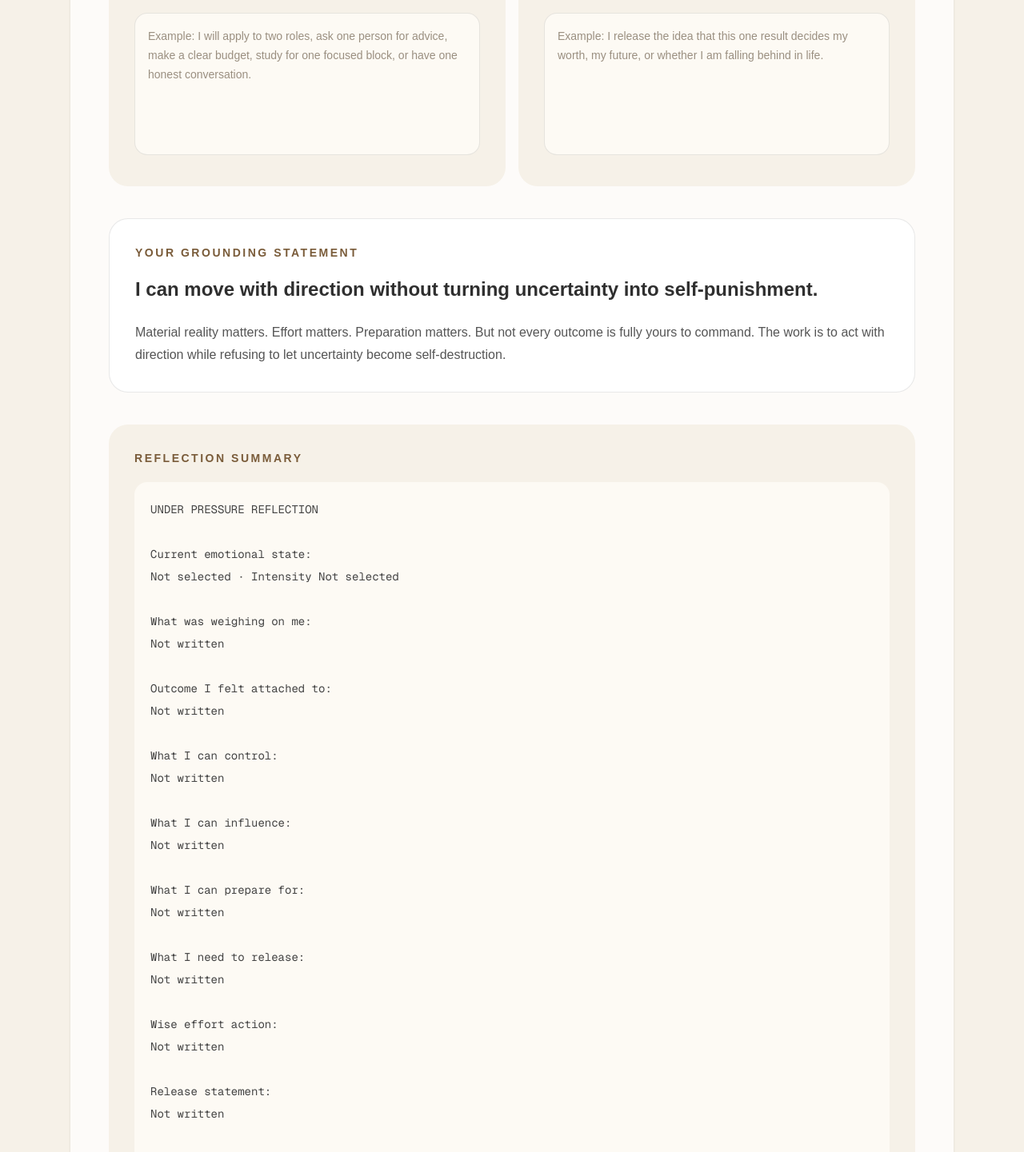
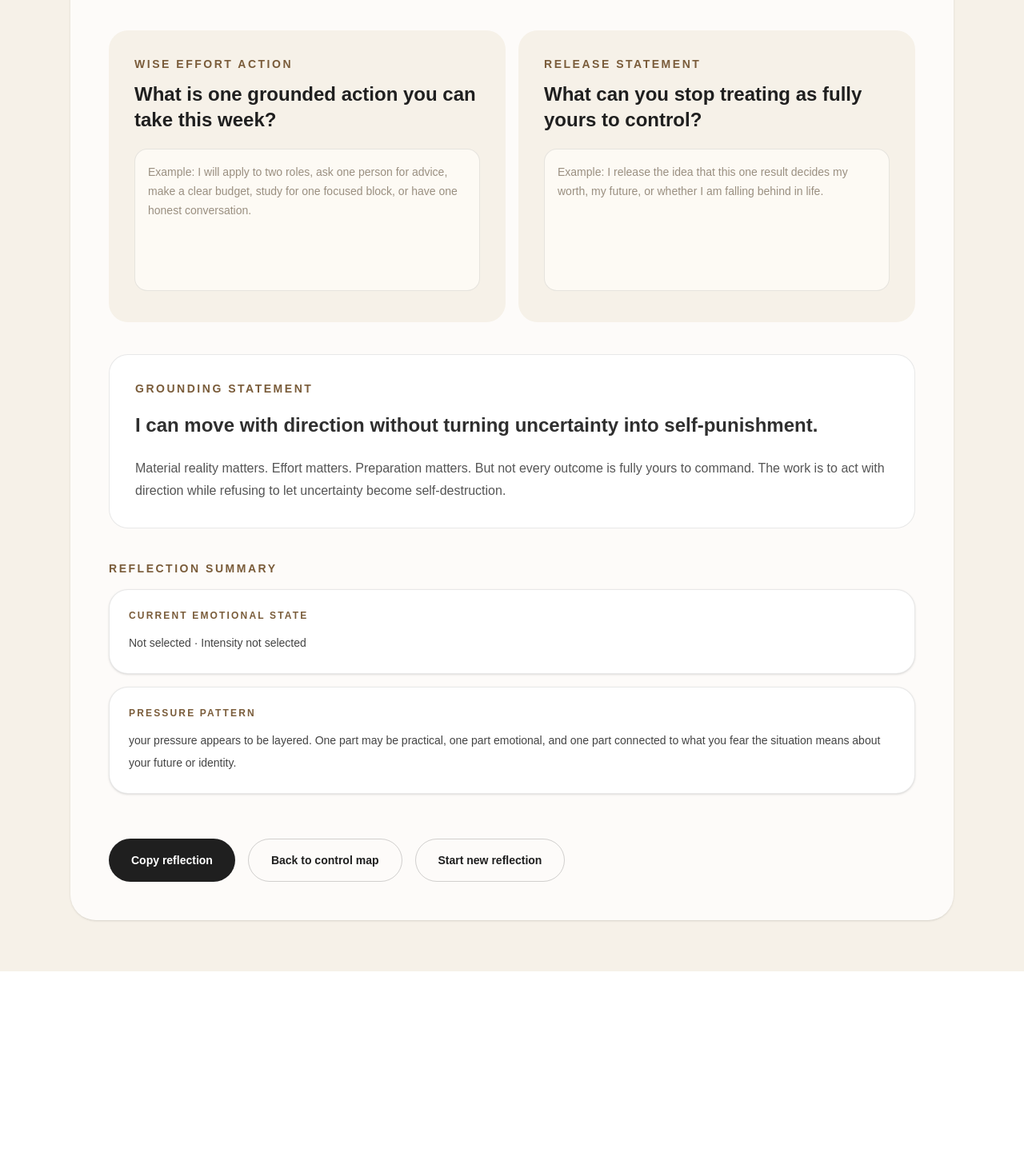
Before and after one commit to diegouriber/under-pressure, a Next.js app: page /final in a window 1280 px wide. Shown: the part 528-1969 px from the top of the page at 80% size. After the commit the page ends 1743 px from the top, so only its background shows below. Built offline with nearby package versions, Linux system fonts and the light colour scheme.

Commit message:
Improve final reflection summary page

```diff
--- a/app/final/page.tsx
+++ b/app/final/page.tsx
@@ -5,6 +5,7 @@ import FlowShell from "../components/FlowShell";
 import {
   analyzePressure,
   clearSession,
+  hasMinimumReflection,
   loadSession,
   saveSession,
   type UnderPressureSession,
@@ -18,39 +19,73 @@ export default function FinalPage() {
     setSession(loadSession());
   }, []);
 
-  if (!session) return null;
+  if (!session) {
+    return (
+      <main className="min-h-screen bg-[#f6f1e8] text-[#1f1f1f]">
+        <section className="mx-auto flex min-h-screen max-w-4xl flex-col justify-center px-6 py-16">
+          <p>Loading reflection...</p>
+        </section>
+      </main>
+    );
+  }
 
   const analysis = analyzePressure(session);
+  const completeEnough = hasMinimumReflection(session);
 
-  const updateSession = (updates: Partial<UnderPressureSession>) => {
-    const next = { ...session, ...updates };
-    setSession(next);
-    saveSession(next);
-  };
+  function updateSession(updates: Partial<UnderPressureSession>) {
+    if (!session) return;
 
-  const finalReflection = buildFinalReflection(session, analysis.groundingStatement);
+    const nextSession = {
+      ...session,
+      ...updates,
+    };
 
-  const copyReflection = async () => {
+    setSession(nextSession);
+    saveSession(nextSession);
+  }
+
+  const finalReflection = buildFinalReflection(
+    session,
+    analysis.groundingStatement
+  );
+
+  async function copyReflection() {
     await navigator.clipboard.writeText(finalReflection);
     setCopied(true);
 
     setTimeout(() => {
       setCopied(false);
     }, 2000);
-  };
+  }
 
-  const reset = () => {
+  function resetReflection() {
     clearSession();
     window.location.href = "/";
-  };
+  }
 
   return (
     <FlowShell
       step={7}
       eyebrow="Wise effort plan"
       title="Leave with direction, not fixation."
-      description="You do not need to solve your whole future today. The goal is to leave with one responsible action and one thing you are willing to stop carrying as if it were fully yours to control."
+      description="This is the closing point of the reflection: one responsible action, one thing to release, and one grounding statement to carry forward."
     >
+      {!completeEnough && (
+        <div className="mt-10 rounded-3xl border border-[#d6a33a]/30 bg-[#fff7df] p-6">
+          <div className="flex gap-3">
+            <span className="text-2xl">⚠️</span>
+            <div>
+              <h2 className="font-semibold">Some reflection steps are incomplete.</h2>
+              <p className="mt-2 text-sm leading-6 text-[#66552b]">
+                The final summary works best after completing the pressure,
+                attachment, control, and release sections. You can still finish
+                here, but some parts may be missing.
+              </p>
+            </div>
+          </div>
+        </div>
+      )}
+
       <div className="mt-10 grid gap-4 md:grid-cols-2">
         <div className="rounded-3xl bg-[#f6f1e8] p-6 md:p-8">
           <p className="text-sm font-semibold uppercase tracking-[0.18em] text-[#7a5c3a]">
@@ -58,7 +93,7 @@ export default function FinalPage() {
           </p>
 
           <h2 className="mt-3 text-2xl font-semibold">
-            Choose one grounded action for this week.
+            What is one grounded action you can take this week?
           </h2>
 
           <textarea
@@ -78,7 +113,7 @@ export default function FinalPage() {
           </p>
 
           <h2 className="mt-3 text-2xl font-semibold">
-            Name what you cannot keep treating as fully controllable.
+            What can you stop treating as fully yours to control?
           </h2>
 
           <textarea
@@ -95,7 +130,7 @@ export default function FinalPage() {
 
       <div className="mt-10 rounded-3xl border border-[#1f1f1f]/10 bg-white p-6 md:p-8">
         <p className="text-sm font-semibold uppercase tracking-[0.18em] text-[#7a5c3a]">
-          Your grounding statement
+          Grounding statement
         </p>
 
         <p className="mt-4 text-2xl font-semibold leading-10 text-[#2f2f2f]">
@@ -109,41 +144,120 @@ export default function FinalPage() {
         </p>
       </div>
 
-      <div className="mt-10 rounded-3xl bg-[#f6f1e8] p-6 md:p-8">
-        <p className="text-sm font-semibold uppercase tracking-[0.18em] text-[#7a5c3a]">
+      <div className="mt-10">
+        <p className="mb-4 text-sm font-semibold uppercase tracking-[0.18em] text-[#7a5c3a]">
           Reflection summary
         </p>
 
-        <pre className="mt-5 whitespace-pre-wrap rounded-2xl bg-[#fdfaf4] p-5 text-sm leading-7 text-[#444]">
-          {finalReflection}
-        </pre>
+        <div className="grid gap-4">
+          <SummaryCard
+            title="Current emotional state"
+            content={`${session.mood || "Not selected"} · Intensity ${
+              session.intensity || "not selected"
+            }`}
+            alwaysShow
+          />
+
+          <SummaryCard
+            title="Pressure pattern"
+            content={analysis.dominantPattern}
+            alwaysShow
+          />
+
+          <SummaryCard
+            title="What was weighing on me"
+            content={session.pressureText}
+          />
+
+          <SummaryCard
+            title="Outcome I felt attached to"
+            content={session.attachmentText}
+          />
+
+          <div className="grid gap-4 md:grid-cols-2">
+            <SummaryCard
+              title="What I can control"
+              content={session.controlMap.control}
+            />
+
+            <SummaryCard
+              title="What I can influence"
+              content={session.controlMap.influence}
+            />
+
+            <SummaryCard
+              title="What I can prepare for"
+              content={session.controlMap.preparation}
+            />
+
+            <SummaryCard
+              title="What I need to release"
+              content={session.controlMap.release}
+            />
+          </div>
+
+          <SummaryCard
+            title="Wise effort action"
+            content={session.wiseEffortAction}
+          />
+
+          <SummaryCard
+            title="Release statement"
+            content={session.releaseStatement}
+          />
+        </div>
       </div>
 
-      <div className="mt-10 flex flex-col gap-4 sm:flex-row">
+      <div className="mt-10 flex flex-col gap-4 sm:flex-row sm:flex-wrap">
         <button
           type="button"
           onClick={copyReflection}
           className="rounded-full bg-[#1f1f1f] px-7 py-4 text-center text-sm font-semibold text-white transition hover:opacity-90"
         >
-          {copied ? "Copied" : "Copy my reflection"}
-        </button>
-
-        <button
-          type="button"
-          onClick={reset}
-          className="rounded-full border border-[#1f1f1f]/20 px-7 py-4 text-center text-sm font-semibold transition hover:bg-[#f6f1e8]"
-        >
-          Start new reflection
+          {copied ? "Copied reflection" : "Copy reflection"}
         </button>
 
         <a
           href="/control-map"
           className="rounded-full border border-[#1f1f1f]/20 px-7 py-4 text-center text-sm font-semibold transition hover:bg-[#f6f1e8]"
         >
-          Back
+          Back to control map
         </a>
+
+        <button
+          type="button"
+          onClick={resetReflection}
+          className="rounded-full border border-[#1f1f1f]/20 px-7 py-4 text-center text-sm font-semibold transition hover:bg-[#f6f1e8]"
+        >
+          Start new reflection
+        </button>
       </div>
     </FlowShell>
+  );
+}
+
+function SummaryCard({
+  title,
+  content,
+  alwaysShow = false,
+}: {
+  title: string;
+  content?: string;
+  alwaysShow?: boolean;
+}) {
+  const cleanContent = content?.trim();
+
+  if (!alwaysShow && !cleanContent) return null;
+
+  return (
+    <div className="rounded-3xl border border-[#1f1f1f]/10 bg-white p-6 shadow-sm">
+      <p className="text-xs font-semibold uppercase tracking-[0.18em] text-[#7a5c3a]">
+        {title}
+      </p>
+      <p className="mt-3 whitespace-pre-wrap text-sm leading-7 text-[#444]">
+        {cleanContent || "This part has not been completed yet."}
+      </p>
+    </div>
   );
 }
 
@@ -151,35 +265,21 @@ function buildFinalReflection(
   session: UnderPressureSession,
   groundingStatement: string
 ) {
-  return `UNDER PRESSURE REFLECTION
+  const sections = [
+    ["Current emotional state", `${session.mood || "Not selected"} · Intensity ${session.intensity || "not selected"}`],
+    ["What was weighing on me", session.pressureText],
+    ["Outcome I felt attached to", session.attachmentText],
+    ["What I can control", session.controlMap.control],
+    ["What I can influence", session.controlMap.influence],
+    ["What I can prepare for", session.controlMap.preparation],
+    ["What I need to release", session.controlMap.release],
+    ["Wise effort action", session.wiseEffortAction],
+    ["Release statement", session.releaseStatement],
+    ["Grounding", groundingStatement],
+  ];
 
-Current emotional state:
-${session.mood || "Not selected"} · Intensity ${session.intensity || "Not selected"}
-
-What was weighing on me:
-${session.pressureText || "Not written"}
-
-Outcome I felt attached to:
-${session.attachmentText || "Not written"}
-
-What I can control:
-${session.controlMap.control || "Not written"}
-
-What I can influence:
-${session.controlMap.influence || "Not written"}
-
-What I can prepare for:
-${session.controlMap.preparation || "Not written"}
-
-What I need to release:
-${session.controlMap.release || "Not written"}
-
-Wise effort action:
-${session.wiseEffortAction || "Not written"}
-
-Release statement:
-${session.releaseStatement || "Not written"}
-
-Grounding:
-${groundingStatement}`;
+  return sections
+    .filter(([, value]) => value && value.trim().length > 0)
+    .map(([label, value]) => `${label}:\n${value}`)
+    .join("\n\n");
 }
```
